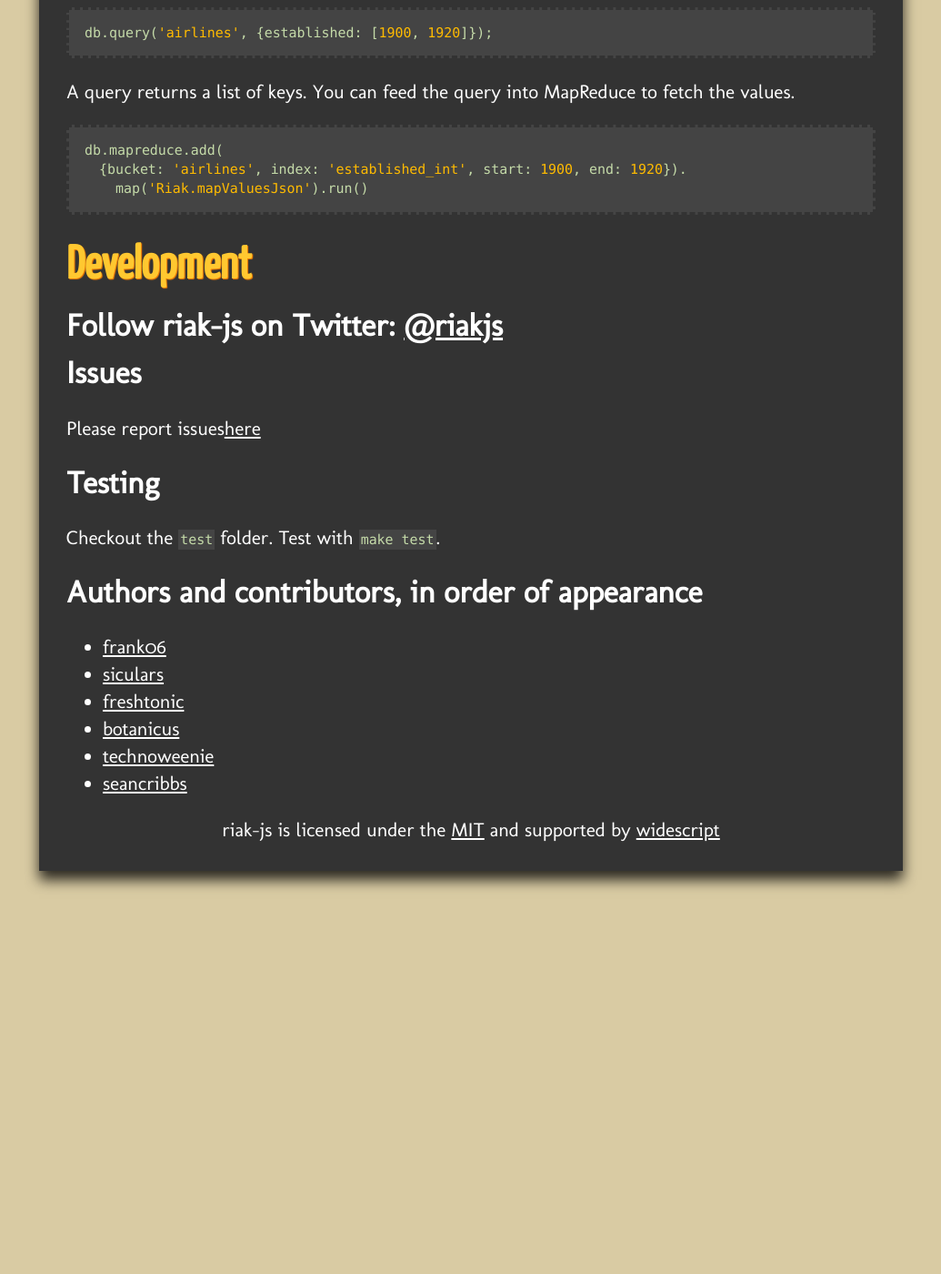
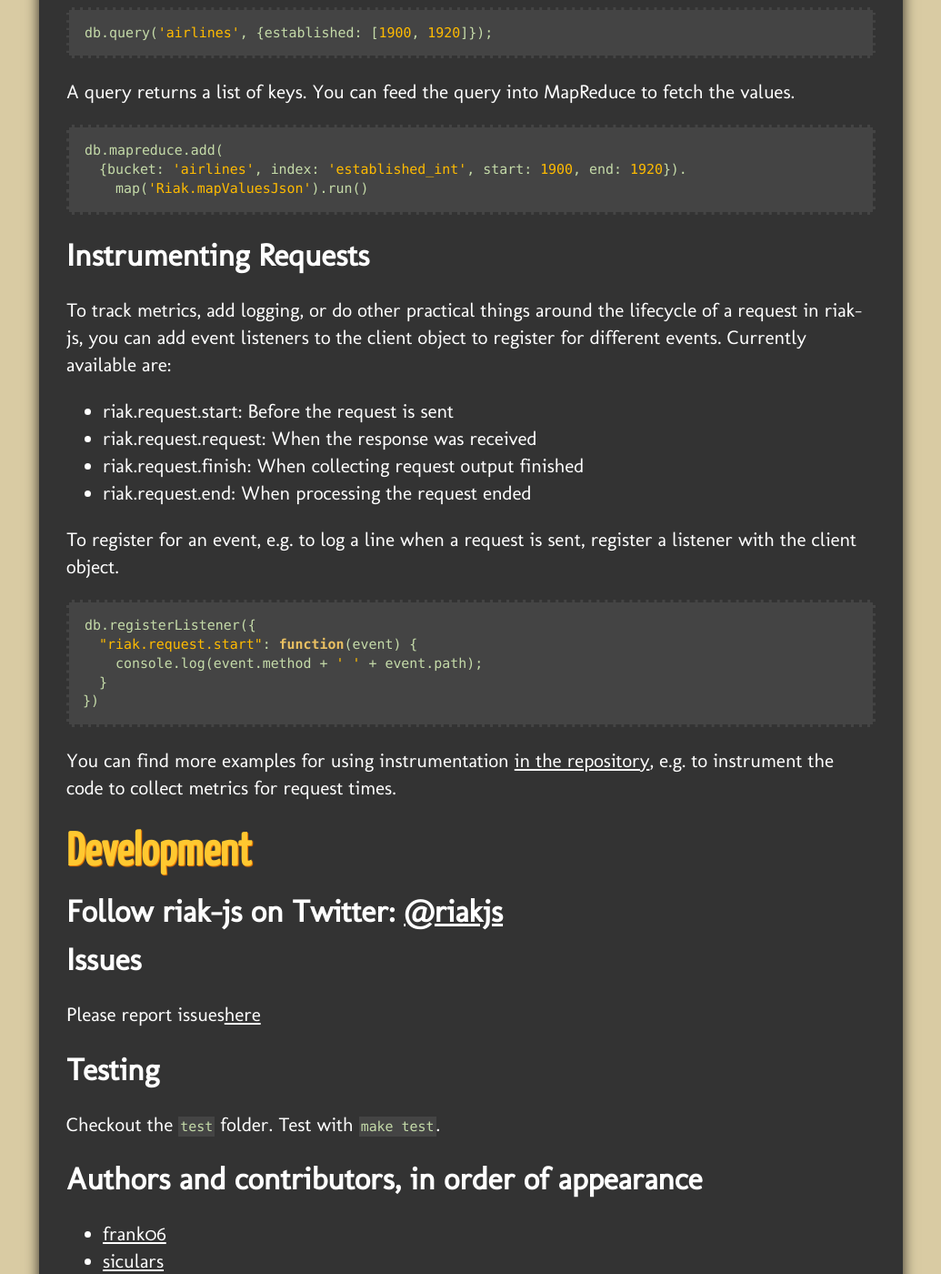
Before and after one commit to mostlyserious/riak-js, a Jekyll site: the page built from index.md, in a window 1280 px wide and 1400 px high, scrolled down 9946 px. Shown: the whole window at 91% size, without its empty margins (122-1157 px from the left). Built offline with Jekyll 4.4.1, drawn with Linux system fonts in a browser that asks for light colours; before the commit the page ends 10923 px from its top, so only the background shows below that.

Commit message:
Add section on instrumentation.

```diff
--- a/index.md
+++ b/index.md
@@ -360,6 +360,30 @@
       {bucket: 'airlines', index: 'established_int', start: 1900, end: 1920}).
         map('Riak.mapValuesJson').run()
 
+### Instrumenting Requests
+
+To track metrics, add logging, or do other practical things around the lifecycle
+of a request in riak-js, you can add event listeners to the client object to
+register for different events. Currently available are:
+
+- riak.request.start: Before the request is sent
+- riak.request.request: When the response was received
+- riak.request.finish: When collecting request output finished
+- riak.request.end: When processing the request ended
+
+To register for an event, e.g. to log a line when a request is sent, register a
+listener with the client object.
+
+    db.registerListener({
+      "riak.request.start": function(event) {
+        console.log(event.method + ' ' + event.path);
+      }
+    })
+
+You can find more examples for using instrumentation [in the
+repository](https://github.com/mostlyserious/riak-js/tree/master/examples), e.g.
+to instrument the code to collect metrics for request times.
+
 ## Development
 
 ### Follow riak-js on Twitter: [@riakjs](http://twitter.com/riakjs)
```
